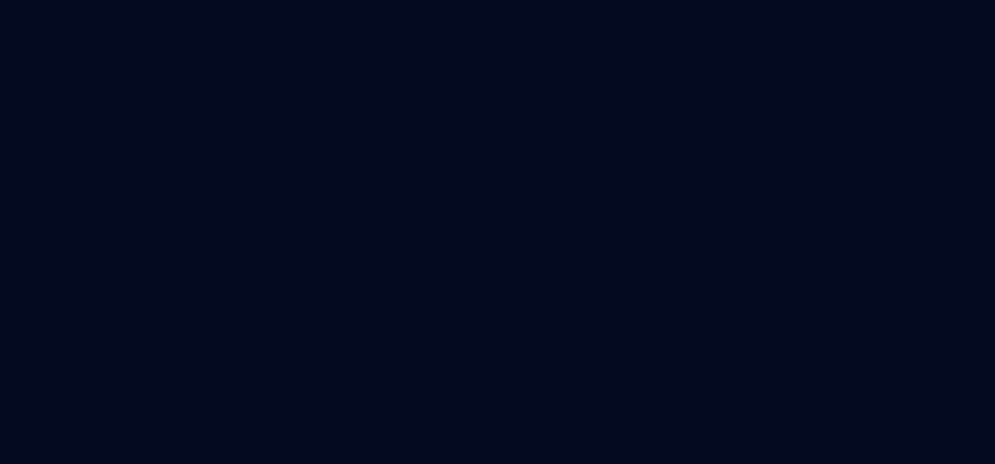
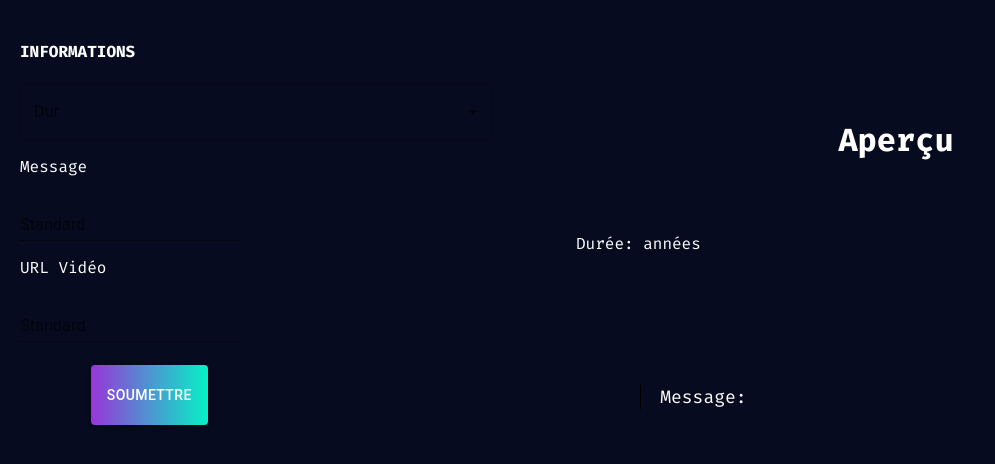
Before and after one commit to 404BNFound/Reactjs, a React (Create React App) app: page /Information in a window 1280 px wide. Before the commit this address had no page. Shown: the top 464 px of the page, without its empty margins (0-995 px from the left). Built offline with nearby package versions, Linux system fonts and the light colour scheme; a web font is replaced by a local one.

Commit message:
Push tommy

```diff
--- a/src/App.js
+++ b/src/App.js
@@ -6,14 +6,18 @@ import Nav from './components/Nav';
 import Footer from './components/Footer';
 import ChoixCapsule from './components/ChoixCapsule';
 import ChoixEndroit from './components/ChoixEndroit';
+import Home from './components/Home';
+import Information from './components/Information';
 
 function App() {
   return (
     <div className="App">
       <Router>
         <Routes>
-          <Route path="/" element={<Test />} />
+          <Route path="/" element={<Home />} />
           <Route path="/Login" element={<Login />} />
+          <Route path="/Information" element={<Information />} />
+          <Route path="/Home" element={<Home />} />
           <Route path="/ChoixCapsule" element={<ChoixCapsule />} />
           <Route path="/ChoixEndroit" element={<ChoixEndroit />} />
         </Routes>
--- a/src/components/Home.jsx
+++ b/src/components/Home.jsx
@@ -1,11 +1,9 @@
 import './assets/css/Home.css';
 import { Button } from '@material-ui/core';
 import bg2 from './assets/images/terra.jpg'
-
+import { Link } from 'react-router-dom'
 function Home() {
   return (
-
-
     <div className='c'>
       <div className='left'><img src={bg2} width="920" height="700" /></div>
       <div className='right'>
@@ -14,11 +12,13 @@ import bg2 from './assets/images/terra.jpg'
             <h4 className='headerText'>Immortalisez votre existance</h4>
           </div>
           <div className='desc'>
-                    <p className='description'>Sauvegarder vos souvenirs pour le monde du futur</p>
+            <p className='description'>Sauvegardez vos souvenirs pour le monde du futur</p>
           </div>
 
           <div className='btn'>
-                  <Button variant="contained" className='bouton'> Commencez-maintenant</Button>
+            <Link to="/information">
+              <Button variant="contained" className='bouton'> Commencez maintenant</Button>
+            </Link>
           </div>
         </div>
       </div>
--- a/src/components/Information.jsx
+++ b/src/components/Information.jsx
@@ -42,7 +42,7 @@ import ReactAudioPlayer from 'react-audio-player';
 
         <div><Box sx={{ minWidth: 120 }}>
       <FormControl fullWidth>
-        <InputLabel id="demo-simple-select-label">Duree</InputLabel>
+        <InputLabel id="demo-simple-select-label">Dur</InputLabel>
         <Select
           labelId="demo-simple-select-label"
           id="demo-simple-select"
```
Lines whose indentation alone changed are shown as unchanged.
